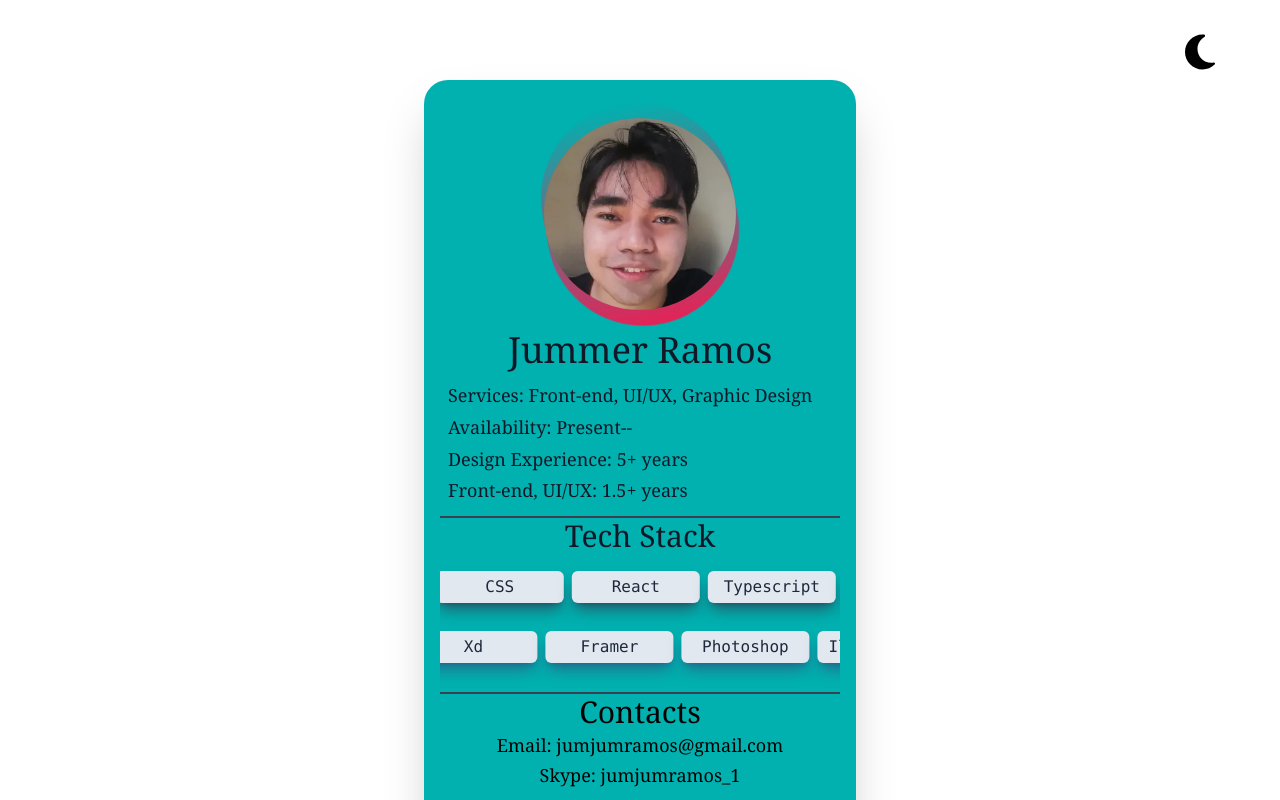
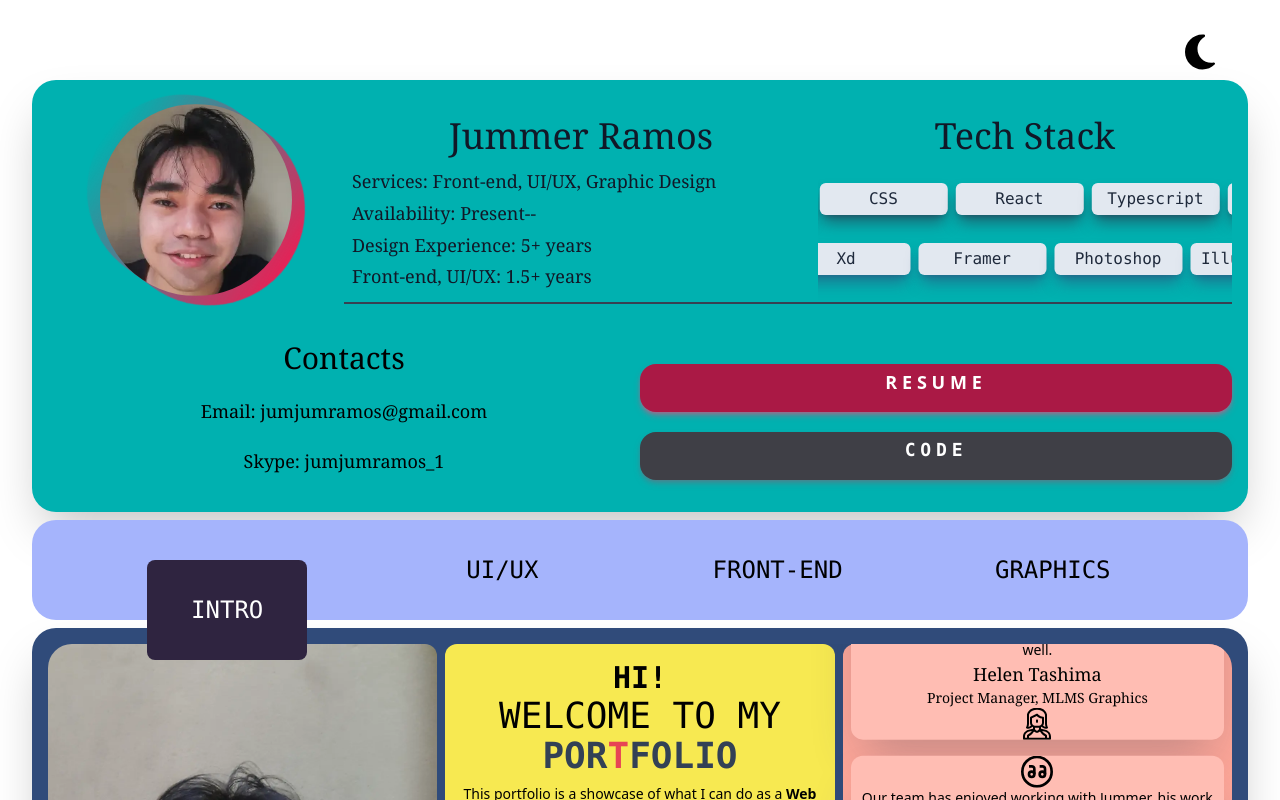
Before and after one commit to Jumjumz/Portfolio, a React (Vite) app: page / in a window 1280 px wide. Shown: the top 800 px of the page. Built offline with nearby package versions, Linux system fonts and the light colour scheme; what tailwind-gradient-mask-image would draw is missing.

Commit message:
Redesign for lower screens

```diff
--- a/src/components/Graphics/graphics.tsx
+++ b/src/components/Graphics/graphics.tsx
@@ -101,7 +101,6 @@ function Graphics() {
                   loading="lazy"
                 />
               </motion.div>
-              <AnimatePresence>
               {showImage === getGraphicImage.id && (
                 <PopupImage
                   imgName={getGraphicURL(getGraphicImage.name)}
@@ -109,7 +108,6 @@ function Graphics() {
                   notNum={() => setShowImage(0)}
                 />
               )}
-              </AnimatePresence>
             </>
           ))}
         </div>
--- a/src/components/Profile/profile.tsx
+++ b/src/components/Profile/profile.tsx
@@ -10,7 +10,7 @@ function Profile() {
   return (
     <>
       <motion.div
-        className="max-[1600px]:w-[453px] max-[1600px]:h-[900px] max-[1600px]:self-center max-[1300px]:w-[432px] max-[1300px]:h-[900px] flex flex-col flex-wrap col-start-1 row-start-1 row-span-8 p-4 justify-center rounded-3xl bg-bluegrn shadow-2xl dark:shadow-cadet-600/30 dark:bg-champagne-900"
+        className="min-[1600px]:w-full min-[1600px]:h-full min-[1600px]:flex-col min-[1600px]:justify-center min-[1025px]:w-full min-[1025px]:h-[432px] min-[1025px]:flex-row min-[1025px]:justify-between max-[1024px]:w-[432px] max-[1024px]:h-[900px] max-[1024px]:self-center flex flex-col flex-wrap col-start-1 row-start-1 row-span-8 p-4 justify-center rounded-3xl bg-bluegrn shadow-2xl dark:shadow-cadet-600/30 dark:bg-champagne-900"
         variants={{
           hidden: { y: ["-100vh"] },
           animate: { y: 0 },
@@ -26,14 +26,14 @@ function Profile() {
           stiffness: 30,
         }}
       >
-        <div className="max-[1600px]:h-50 w-[100%] h-50 flex flex-row justify-center">
+        <div className="min-[1600px]:h-52 min-[1600px]:w-[100%] min-[1025px]:w-[25%] h-52 flex flex-row justify-center">
           <motion.div className="max-[1600px]:w-56 max-[1600px]:h-48 w-60 h-48 rounded-full self-center absolute bg-gradient-to-r from-fuchsia animate-spin dark:bg-gradient-to-t dark:from-indgo" />
           <img
             src={Propic}
             className=" w-48 h-48 rounded-full self-center z-10"
           />
         </div>
-        <div className="max-[1600px]:h-52 h-50 flex flex-col pt-2 pb-2 justify-evenly border-gray-700 border-b-2">
+        <div className="min-[1600px]:h-52 min-[1600px]:w-[100%] min-[1025px]:w-[40%] h-52 flex flex-col pt-2 pb-2 justify-evenly border-gray-700 border-b-2">
           <h1 className="max-[1600px]:text-4xl mt-2 mb-2 font-serif text-5xl text-center text-gray-900">
             Jummer Ramos
           </h1>
@@ -50,8 +50,8 @@ function Profile() {
             Front-end, UI/UX: 1.5+ years
           </p>
         </div>
-        <div className="max-[1600px]:h-30 max-[1400px]:h-30 max-[1300px]:h-44 w-[100%] h-40 flex flex-col border-gray-700 border-b-2">
-          <h1 className="max-[1600px]:text-3xl font-serif text-3xl text-center text-gray-900">
+        <div className="min-[1600px]:h-36 min-[1600px]:w-full min-[1600px]:pt-0 min-[1025px]:w-[35%] min-[1025px]:h-52 min-[1025px]:pt-5 w-[100%] h-40 flex flex-col border-gray-700 border-b-2">
+          <h1 className="min-[1600px]:text-3xl min-[1025px]:text-4xl font-serif text-3xl text-center text-gray-900">
             Tech Stack
           </h1>
           <div className=" w-[100%] h-[100%] flex flex-col flex-wrap justify-evenly overflow-clip gradient-mask-r-80">
@@ -74,7 +74,7 @@ function Profile() {
                 </motion.h1>
               ))}
             </div>
-            <div className=" w-[100%] h-14 flex flex-col flex-wrap justify-evenly">
+            <div className=" w-[100%] h-8 flex flex-col flex-wrap justify-evenly">
               {getGUIStack.map((getGUIStack) => (
                 <motion.h1
                   className=" w-32 h-8 text-center font-mono text-base flex flex-col justify-center align-middle text-slate-800 bg-slate-200 ml-2 rounded-md shadow-lg shadow-blu/60 dark:shadow-rred-500/60"
@@ -97,14 +97,14 @@ function Profile() {
             </div>
           </div>
         </div>
-        <div className="max-[1600px]:h-24 w-[100%] h-26 flex flex-row flex-wrap justify-evenly text-center">
+        <div className="min-[1600px]:h-26 min-[1600px]:w-full min-[1025px]:w-[50%] w-[100%] h-26 flex flex-row flex-wrap justify-evenly text-center">
           <h1 className=" font-serif text-3xl w-[100%]">Contacts</h1>
           <p className=" font-serif text-lg w-[100%]">
             Email: jumjumramos@gmail.com
           </p>
           <p className="font-serif text-lg w-[100%]">Skype: jumjumramos_1</p>
         </div>
-        <div className="max-[1600px]:h-36 max-[1600px]:gap-0 w-[100%] h-30 pt-1 pb-1 flex flex-col gap-2 justify-evenly mt-2">
+        <div className="min-[1600px]:h-36 min-[1600px]:w-full min-[1600px]:gap-0 min-[1025px]:w-[50%] w-[100%] h-30 pt-1 pb-1 flex flex-col gap-2 justify-evenly mt-2">
           <motion.a
             className="max-[1600px]:h-12 h-10 rounded-2xl bg-rred-900 font-sans font-semibold text-white text-lg text-center p-1 tracking-[0.3rem] shadow-md shadow-rred-500/60 hover:shadow-rred-800/40 cursor-pointer"
             whileHover={{ scale: 1.03 }}
```
Lines whose indentation alone changed are shown as unchanged.
